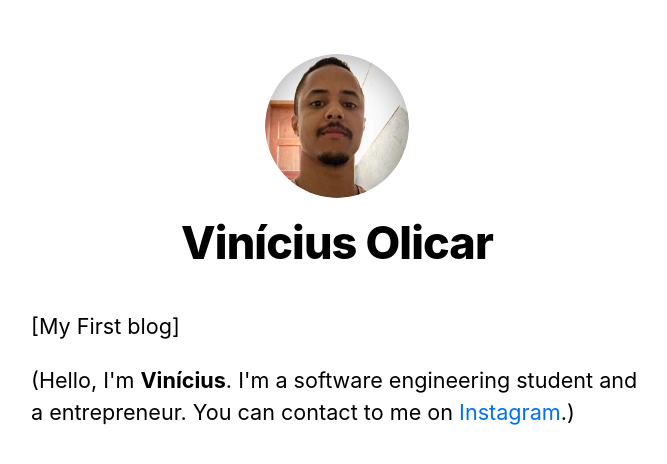
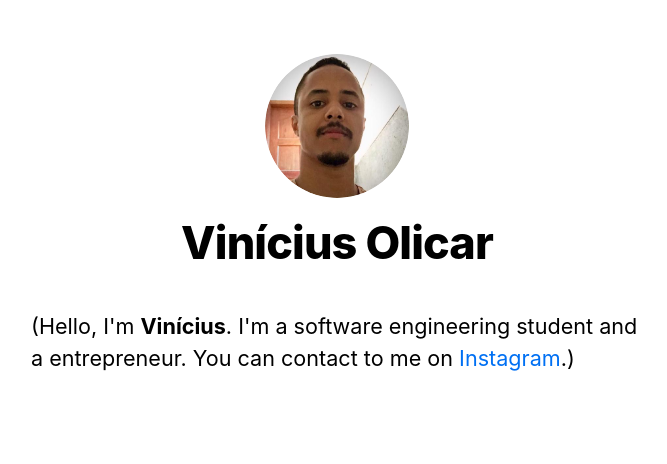
Before and after one commit to volicar/portifolio, a Next.js app: page / in a window 1280 px wide. Shown: the top 464 px of the page, without its empty margins (303-970 px from the left). Built offline with nearby package versions, Linux system fonts and the light colour scheme.

Commit message:
nova atualização no index

```diff
--- a/pages/index.js
+++ b/pages/index.js
@@ -9,7 +9,6 @@ export default function Home() {
         <title>{siteTitle}</title>
       </Head>
       <section className={utilStyles.headingMd}>
-        <p>[My First blog]</p>
         <p>
           (Hello, I'm <strong>Vinícius</strong>. I'm a software engineering student
           and a entrepreneur. You can contact to me on  {' '}
```
